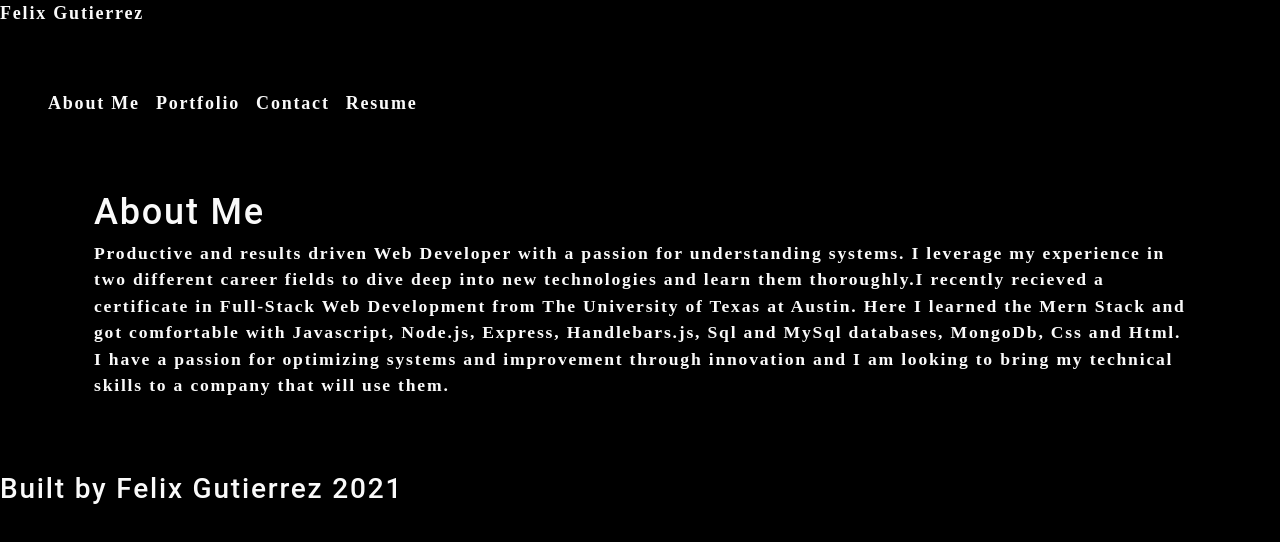
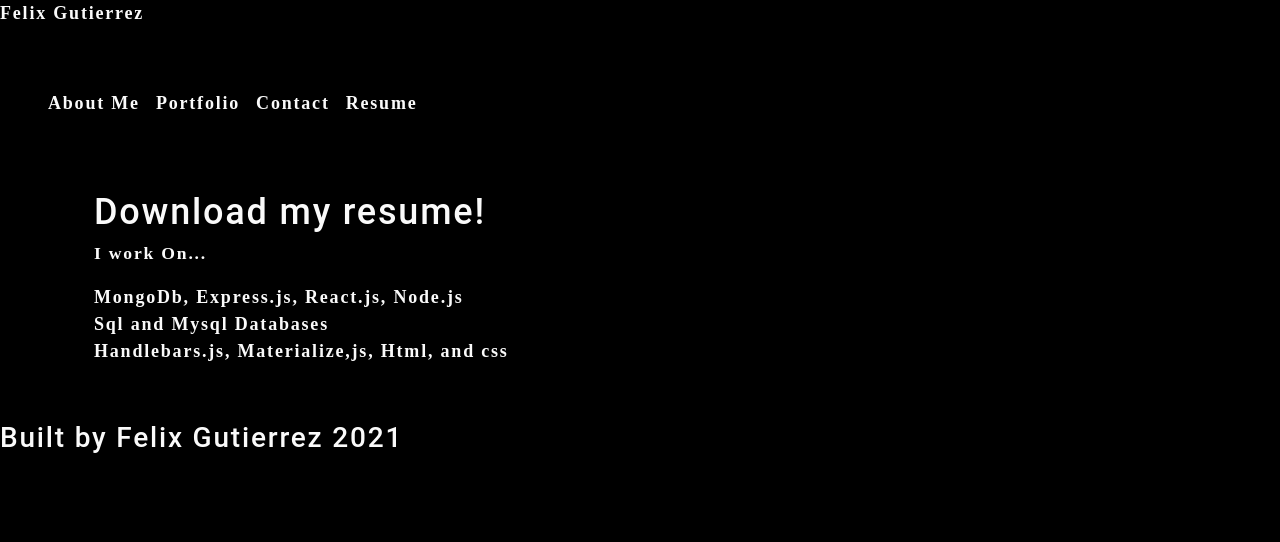
Before and after one commit to fgutierrez2191/dev-portfolio, a React (Create React App) app: page / in a window 1280 px wide. Both pictures are taken after a click on the item "Resume". Shown: the top 542 px of the page. Built offline with nearby package versions, Linux system fonts and the light colour scheme.

Commit message:
resume component and link to resume

```diff
--- a/src/App.js
+++ b/src/App.js
@@ -5,6 +5,7 @@ import Footer from './components/Footer';
 import Contact from './components/Contact'
 import Portfolio from './components/Portfolio';
 import Header from "./components/Header";
+import Resume from './components/Resume';
 
 function App() {
 
@@ -17,6 +18,8 @@ function App() {
         return <Portfolio />;
       case 'Contact':
         return <Contact />;
+        case 'Resume':
+          return <Resume />;
       default:
         return <About />;
     }
--- /dev/null
+++ b/src/components/Resume/index.js
@@ -0,0 +1,15 @@
+import React from 'react';
+
+function Resume() {
+    return (
+        <div>
+            <h1> Download my resume! </h1>
+            <p>I work On...</p>
+            <li>MongoDb, Express.js, React.js, Node.js</li>
+            <li>Sql and Mysql Databases</li>
+            <li>Handlebars.js, Materialize,js, Html, and css</li>
+        </div>
+    )
+};
+
+export default Resume;
```
